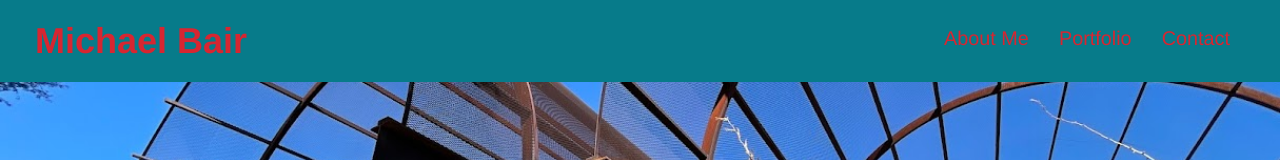
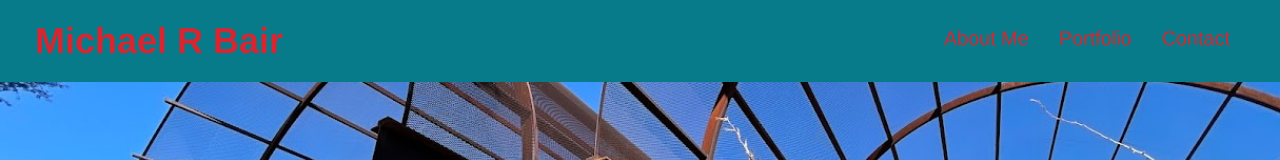
Before and after one commit to mbair87/michael-bair-porfolio, a plain HTML site: page index.html in a window 1280 px wide. Shown: the top 160 px of the page. Drawn offline with Linux system fonts and the light colour scheme.

Commit message:
testing repo name change

```diff
--- a/index.html
+++ b/index.html
@@ -13,7 +13,7 @@
     <!--navigation-->
     <header>
         <h1>
-            <a href="/">Michael Bair</a>
+            <a href="/">Michael R Bair</a>
         </h1>
         <nav>
             <ul>
```
